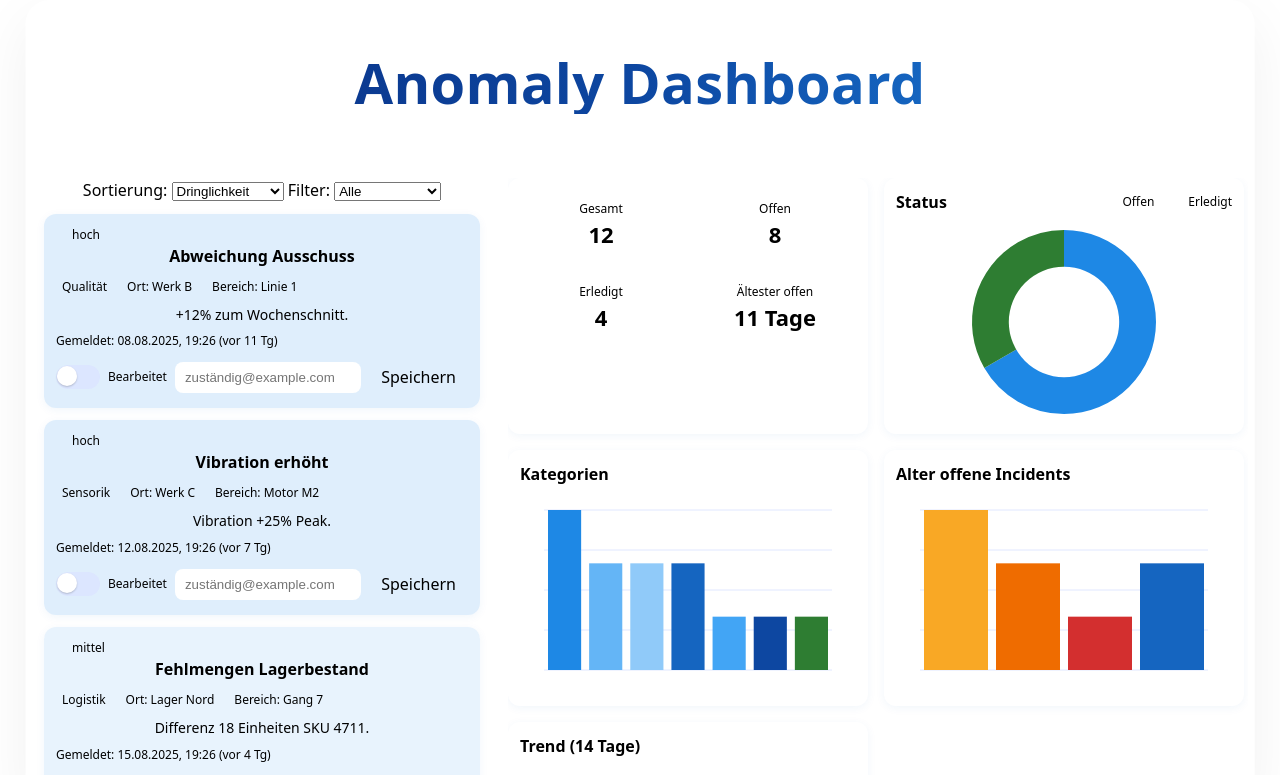
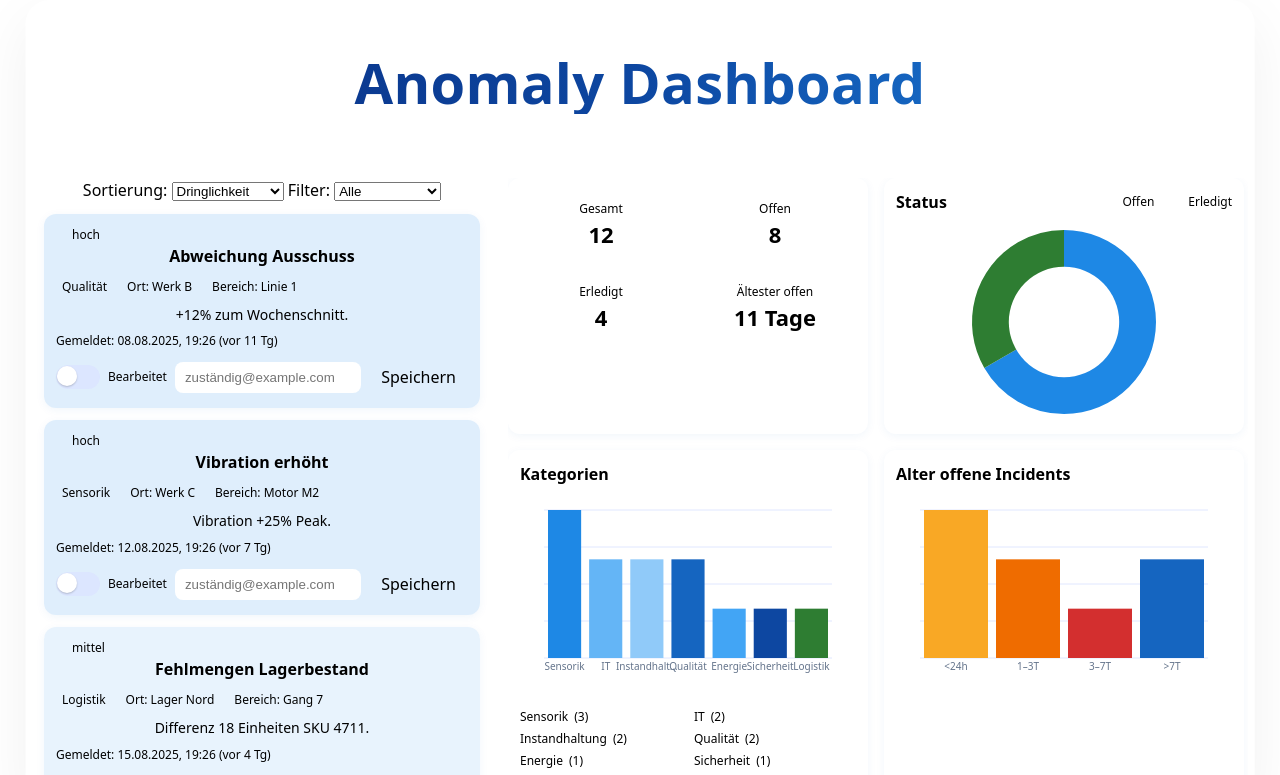
Before and after one commit to Charl0tte123/BA_Frontend_Dashboard, a Vue app in the folder aiops-dashboard/: page / in a window 1280 px wide. Shown: the top 775 px of the page. Built offline with nearby package versions, Linux system fonts and the light colour scheme; no server answers.

Commit message:
add mehr beschirfung bder graphen

```diff
--- a/aiops-dashboard/src/components/Dashboard.vue
+++ b/aiops-dashboard/src/components/Dashboard.vue
@@ -170,19 +170,31 @@ const ChartCanvas = defineComponent({
         ctx.arc(cx,cy,r*0.6,0,Math.PI*2); ctx.fill()
       } else if (props.kind === 'bar') {
         const max = Math.max(1, ...props.values)
-        const pad = 24, base = h - 24
+        const pad = 24, base = h - 36 /* leave room for x labels */
         const bw = Math.max(10, (w - pad*2) / Math.max(1, props.values.length) - 8)
         ctx.strokeStyle = '#e0e7ff'; ctx.lineWidth = 1
         for (let y=0;y<=4;y++){ const yy = base - (base-16)*(y/4); ctx.beginPath(); ctx.moveTo(pad, yy); ctx.lineTo(w-pad, yy); ctx.stroke() }
         props.values.forEach((v,idx)=>{
-          const x = pad + idx*((w - pad*2)/Math.max(1, props.values.length)) + 4
+          const slot = (w - pad*2)/Math.max(1, props.values.length)
+          const x = pad + idx*slot + 4
           const bh = (v/max) * (base-16)
           ctx.fillStyle = palette[idx % palette.length]
           ctx.fillRect(x, base-bh, bw, bh)
         })
+        // x-axis labels
+        ctx.fillStyle = '#64748b'
+        ctx.textAlign = 'center'
+        ctx.textBaseline = 'top'
+        ctx.font = '10px system-ui'
+        props.labels.forEach((lbl, idx) => {
+          const slot = (w - pad*2)/Math.max(1, props.values.length)
+          const xCenter = pad + idx*slot + 4 + bw/2
+          const t = lbl.length > 12 ? (lbl.slice(0,11) + '…') : lbl
+          ctx.fillText(t, xCenter, base + 4)
+        })
       } else {
         const max = Math.max(1, ...props.values)
-        const pad = 24, base = h - 24
+        const pad = 24, base = h - 36 /* leave room for x labels */
         const step = (w - pad*2) / Math.max(1, props.values.length-1)
         ctx.strokeStyle = '#e0e7ff'; ctx.lineWidth = 1
         for (let y=0;y<=4;y++){ const yy = base - (base-16)*(y/4); ctx.beginPath(); ctx.moveTo(pad, yy); ctx.lineTo(w-pad, yy); ctx.stroke() }
@@ -194,6 +206,17 @@ const ChartCanvas = defineComponent({
           if (idx===0) ctx.moveTo(x,y); else ctx.lineTo(x,y)
         })
         ctx.stroke()
+        // x-axis labels (skip to avoid clutter)
+        ctx.fillStyle = '#64748b'
+        ctx.textAlign = 'center'
+        ctx.textBaseline = 'top'
+        ctx.font = '10px system-ui'
+        const skip = Math.max(1, Math.ceil(props.labels.length / 8))
+        props.labels.forEach((lbl, idx) => {
+          if (idx % skip) return
+          const x = pad + idx*step
+          ctx.fillText(lbl, x, base + 4)
+        })
       }
     }
     onMounted(draw); watchEffect(draw)
@@ -345,6 +368,13 @@ onMounted(async () => {
           <div class="panel">
             <div class="panel-header"><div class="panel-title">Kategorien</div></div>
             <ChartCanvas kind="bar" :labels="byCategory.labels" :values="byCategory.values" />
+            <!-- New: legend list with category names and counts -->
+            <ul class="legend-list">
+              <li v-for="(lbl, i) in byCategory.labels" :key="lbl" class="chip">
+                <span>{{ lbl }}</span>
+                <span class="muted">({{ byCategory.values[i] }})</span>
+              </li>
+            </ul>
           </div>
 
           <div class="panel">
@@ -721,4 +751,18 @@ button.primary:disabled{
 @media (max-width: 900px){
   .right-pane .cards{ grid-template-columns:1fr; }
 }
+
+/* Compact legend list below charts */
+.legend-list{
+  margin:6px 0 0;
+  padding:0;
+  list-style:none;
+  display:grid;
+  grid-template-columns:repeat(auto-fill,minmax(140px,1fr));
+  gap:4px 12px;
+  font-size:12px;
+  color:var(--muted);
+}
+.legend-list .chip{ display:flex; align-items:center; gap:6px; }
+.legend-list .muted{ color:var(--muted); }
 </style>
--- a/aiops-dashboard/src/components/HelloWorld.vue
+++ b/aiops-dashboard/src/components/HelloWorld.vue
@@ -177,23 +177,34 @@ const ChartCanvas = defineComponent({
         ctx.fill()
       } else if (props.kind === 'bar') {
         const max = Math.max(1, ...props.values)
-        const pad = 24, base = h - 24
+        const pad = 24, base = h - 36 /* leave room for x labels */
         const bw = Math.max(10, (w - pad*2) / props.values.length - 8)
-        ctx.strokeStyle = '#e0e7ff'
-        ctx.lineWidth = 1
+        ctx.strokeStyle = '#e0e7ff'; ctx.lineWidth = 1
         for (let y=0;y<=4;y++){
           const yy = base - (base-16)*(y/4)
           ctx.beginPath(); ctx.moveTo(pad, yy); ctx.lineTo(w-pad, yy); ctx.stroke()
         }
         props.values.forEach((v,idx)=>{
-          const x = pad + idx*((w - pad*2)/props.values.length) + 4
+          const slot = (w - pad*2)/props.values.length
+          const x = pad + idx*slot + 4
           const bh = (v/max) * (base-16)
           ctx.fillStyle = palette[idx % palette.length]
           ctx.fillRect(x, base-bh, bw, bh)
         })
+        // x-axis labels
+        ctx.fillStyle = '#64748b'
+        ctx.textAlign = 'center'
+        ctx.textBaseline = 'top'
+        ctx.font = '10px system-ui'
+        props.labels.forEach((lbl, idx) => {
+          const slot = (w - pad*2)/props.values.length
+          const xCenter = pad + idx*slot + 4 + bw/2
+          const t = lbl.length > 12 ? (lbl.slice(0,11) + '…') : lbl
+          ctx.fillText(t, xCenter, base + 4)
+        })
       } else { // line
         const max = Math.max(1, ...props.values)
-        const pad = 24, base = h - 24
+        const pad = 24, base = h - 36 /* leave room for x labels */
         const step = (w - pad*2) / Math.max(1, props.values.length-1)
         ctx.strokeStyle = '#e0e7ff'; ctx.lineWidth = 1
         for (let y=0;y<=4;y++){
@@ -208,6 +219,17 @@ const ChartCanvas = defineComponent({
           if (idx===0) ctx.moveTo(x,y); else ctx.lineTo(x,y)
         })
         ctx.stroke()
+        // x-axis labels (skip some to avoid clutter)
+        ctx.fillStyle = '#64748b'
+        ctx.textAlign = 'center'
+        ctx.textBaseline = 'top'
+        ctx.font = '10px system-ui'
+        const skip = Math.max(1, Math.ceil(props.labels.length / 8))
+        props.labels.forEach((lbl, idx) => {
+          if (idx % skip) return
+          const x = pad + idx*step
+          ctx.fillText(lbl, x, base + 4)
+        })
       }
     }
     onMounted(draw)
@@ -347,6 +369,13 @@ onMounted(async () => {
           <div class="panel">
             <div class="panel-header"><div class="panel-title">Kategorien</div></div>
             <ChartCanvas kind="bar" :labels="byCategory.labels" :values="byCategory.values" />
+            <!-- New: legend list with category names and counts -->
+            <ul class="legend-list">
+              <li v-for="(lbl, i) in byCategory.labels" :key="lbl" class="chip">
+                <span>{{ lbl }}</span>
+                <span class="muted">({{ byCategory.values[i] }})</span>
+              </li>
+            </ul>
           </div>
 
           <div class="panel">
@@ -537,4 +566,18 @@ button.primary:disabled{opacity:.6;cursor:not-allowed}
   .left-pane{order:2}
   .right-pane{order:1}
 }
+
+/* New styles for legend list under charts */
+.legend-list{
+  margin:6px 0 0;
+  padding:0;
+  list-style:none;
+  display:grid;
+  grid-template-columns:repeat(auto-fill,minmax(140px,1fr));
+  gap:4px 12px;
+  font-size:12px;
+  color:#6b7a90;
+}
+.legend-list .chip{ display:flex; align-items:center; gap:6px; }
+.legend-list .muted{ color:#6b7a90; }
 </style>
```
